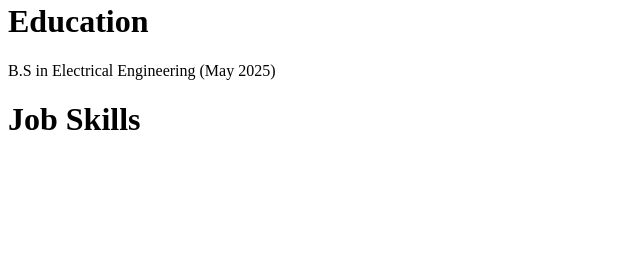
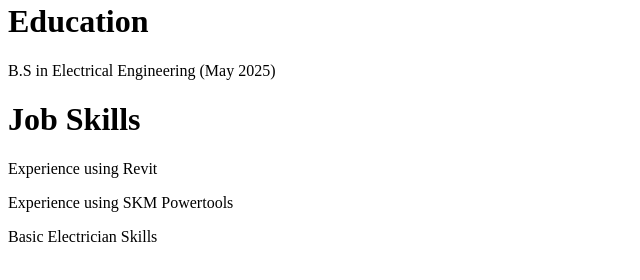
Before and after one commit to weak-individual/digital-resume, a plain HTML site: page index.html in a window 1280 px wide. Shown: the part 46-326 px from the top of the page, without its empty margins (0-640 px from the left). Drawn offline with Linux system fonts and the light colour scheme.

Commit message:
Added Index.html

```diff
--- a/index.html
+++ b/index.html
@@ -12,7 +12,10 @@
     <p>B.S in Electrical Engineering (May 2025)</p>
 
     <h1>Job Skills</h1>
-    <p1></p1>
+    <p>Experience using Revit</p>
+    <p>Experience using SKM Powertools</p>
+    <p>Basic Electrician Skills</p>
+
 
 </body>
 </html>
```
